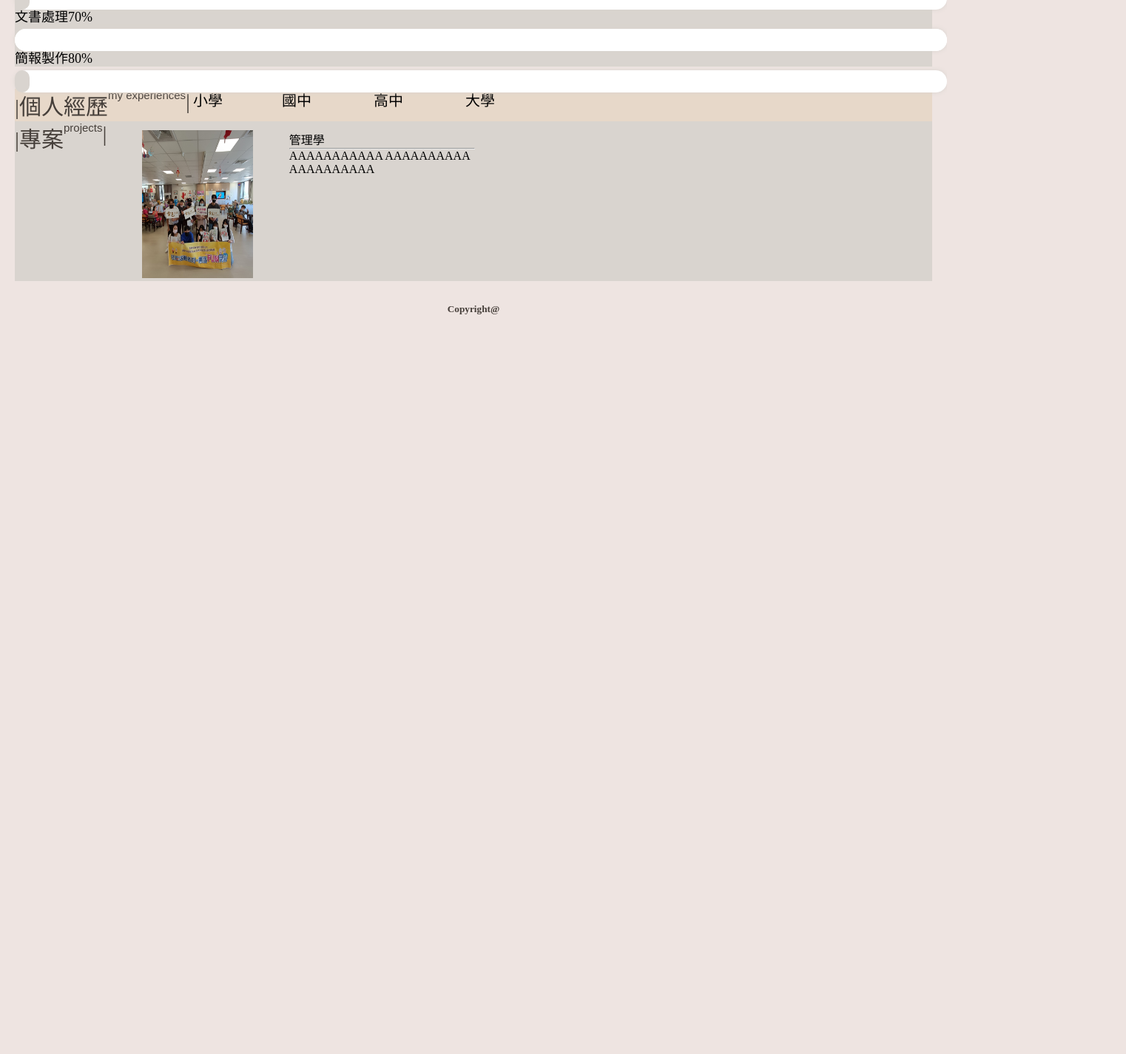
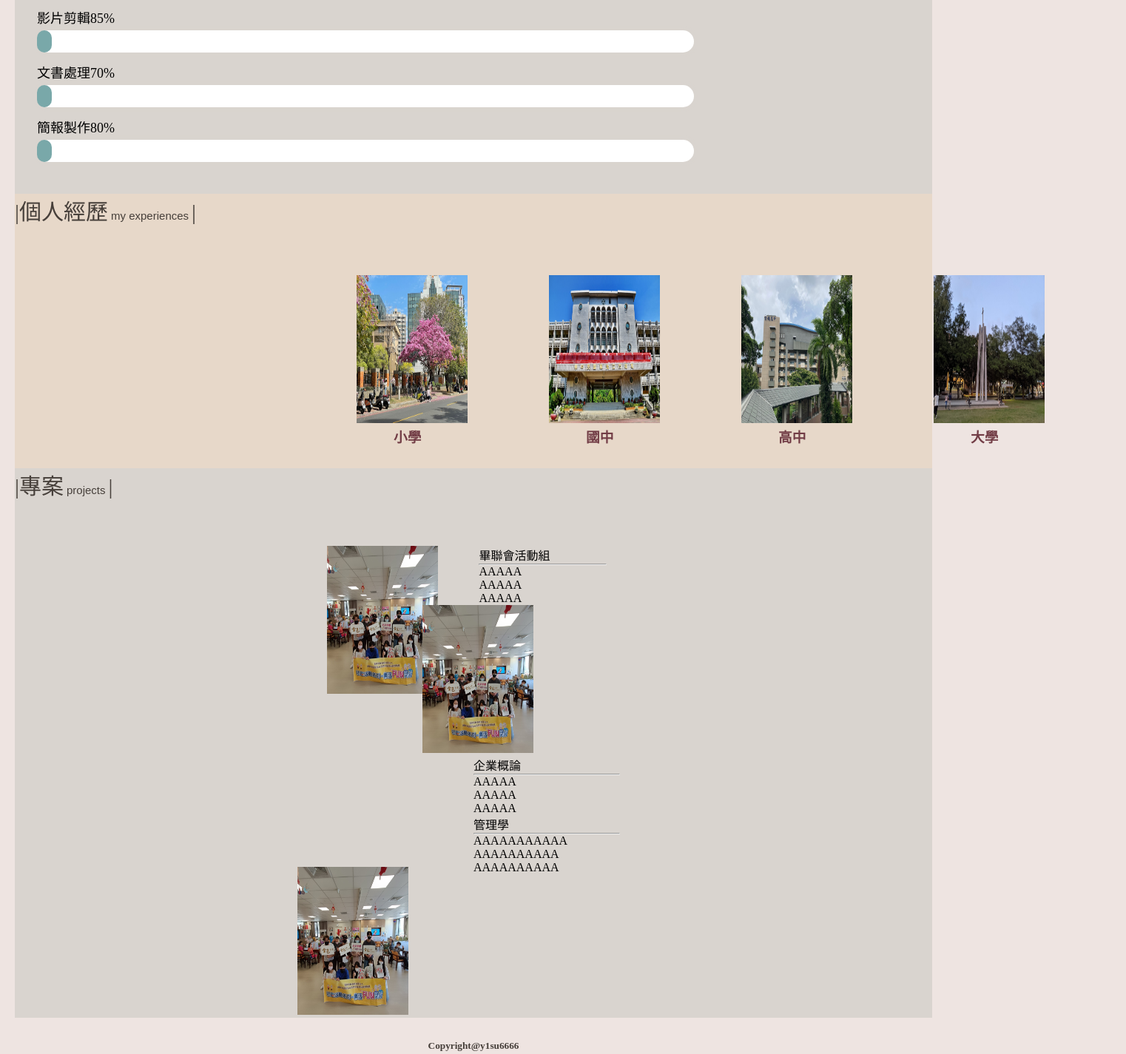
Before and after one commit to y1su6666/11144112, a plain HTML site: page website.html in a window 1280 px wide. Shown: the part 492-1917 px from the top of the page at 74% size, 1522 px wide, since content can reach past the window. Before the commit the page ends 928 px from the top, so only its background shows below. Drawn offline with Linux system fonts and the light colour scheme.

Commit message:
新增導引列圖示以及調整板塊

```diff
--- a/website.css
+++ b/website.css
@@ -27,6 +27,13 @@ nav a {
 
 nav a:hover {
     color: #723d46;
+}
+
+.list {
+    width: 18px;
+    height: 18px;
+    margin-right: 5px;
+    margin-bottom: -4px;
 }
 
 footer {
@@ -69,6 +76,9 @@ main {
     width: 150px;
     height: 200px;
     margin-left: 30px;
+    margin-top: 20px;
+    margin-bottom: 20px;
+    border-style: 5px black;
 }
 
 .name {
@@ -100,6 +110,19 @@ main {
 
 .card3 {
     background-color: #D9D4CF;
+    padding-bottom: 30px;
+}
+
+.skillsbar {
+    width: 70%;
+    margin-top: -30px;
+    margin-left: 30px;
+}
+
+.skillsbar p {
+    text-align: center;
+    padding: 10px;
+    width: 50px;
 }
 
 .skillsbar li {
@@ -108,7 +131,7 @@ main {
     font-size: 18px;
     border-radius: 30px;
     font-family: 標楷體;
-    margin-bottom: 30px;
+    margin: 48px 0;
 }
 
 .skillsbar li::before,
@@ -128,7 +151,6 @@ main {
     box-shadow: 0 0 6px #D9D4CF;
 }
 
-
 .skillsbar li::after {
     animation-duration: 5s;
     animation-fill-mode: forwards;
@@ -140,7 +162,7 @@ main {
     animation-name: video;
 }
 
-.word ::after {
+.word::after {
     animation-name: word;
 }
 
@@ -151,98 +173,75 @@ main {
 @keyframes video {
     from {
         width: 0%;
-        background-color: #D9D4CF;
+        background-color: #79a8a9;
     }
 
     to {
         width: 85%;
-        background-color: plum;
+        background-color: #3b8686;
     }
 }
 
 @keyframes word {
     from {
         width: 0%;
-        background-color: #D9D4CF;
+        background-color: #79a8a9;
     }
 
     to {
         width: 70%;
-        background-color: plum;
+        background-color: #3b8686;
     }
 }
 
 @keyframes ppt {
     from {
         width: 0%;
-        background-color: #D9D4CF;
+        background-color: #79a8a9;
     }
 
     to {
         width: 80%;
-        background-color: plum;
+        background-color: #3b8686;
     }
 }
 
-
-.circle {
-    --width: 200px;
-    --percent: 60;
-    --deg: calc(360deg * calc(var(--percent) / 100));
-    width: var(--width);
-    height: var(--width);
-    border-radius: 50%;
-    margin: 0px auto;
-    background-image: conic-gradient(red var(--deg), #ccc var(--deg));
-    position: relative;
-}
-
-.circle-inside {
-    --bar-width: 30px;
-    position: absolute;
-    display: flex;
-    left: 50%;
-    top: 50%;
-    transform: translate(-50%, -50%);
-    border-radius: 50%;
-    background: #eee;
-    width: calc(var(--width) - var(--bar-width));
-    height: calc(var(--width) - var(--bar-width));
-    align-items: center;
-    justify-content: center;
-    font-size: 32px;
+.p {
+    width: 30%;
 }
 
 .p1 {
-    width: 10%;
+    width: 40%;
 }
 
-.text1 {
-    font-size: 20px;
+.back {
+    justify-content: space-around;
+    display: flex;
+    margin: 30px;
+    margin-left: 90px;
 }
 
-.p2 {
-    width: 10%;
+.back h3 {
+    color: #723d46;
+    margin-left: 50px;
 }
 
-.text2 {
+.text1,
+.text2,
+.text3,
+.text4 {
     font-size: 20px;
+    font-family: 標楷體;
 }
 
-.p3 {
-    width: 10%;
-}
-
-.text3 {
-    font-size: 20px;
-}
-
-.p4 {
-    width: 10%;
-}
-
-.text4 {
-    font-size: 20px;
+.mchps,
+.khjh,
+.cjhs,
+.cycu {
+    width: 150px;
+    height: 200px;
+    margin-top: 80px;
+    margin-right: 110px;
 }
 
 .card4 {
@@ -253,6 +252,8 @@ main {
 .pj1 {
     padding-top: 1%;
     padding-left: 3%;
+    margin-right: 5%;
+    margin-left: 5%;
 }
 
 .pj1-1 {
@@ -261,7 +262,7 @@ main {
 }
 
 .pj1-2 {
-    width: 60%;
+    width: 50%;
     float: right;
 }
 
@@ -272,11 +273,60 @@ main {
     overflow: hidden;
 }
 
-.photo1 {
+.pj2-1 {
+    width: 30%;
+    float: left;
+}
+
+.pj2-2 {
+    width: 50%;
+    float: right;
+}
+
+.photo2 {
+    width: 150px;
+    height: 200px;
+    margin-left: 10px;
+    margin-top: 150px;
+    overflow: hidden;
+}
+
+.pj3-1 {
+    width: 30%;
+    float: left;
+}
+
+.pj3-2 {
+    width: 50%;
+    float: right;
+}
+
+.photo3 {
+    width: 150px;
+    height: 200px;
+    margin-left: 10px;
+    margin-top: 150px;
+    overflow: hidden;
+}
+
+.photo1,
+.photo2,
+.photo3 {
     transform: scale(1, 1);
     transition: all 1s ease-out;
 }
 
-.photo1:hover {
+.photo1:hover,
+.photo2:hover,
+.photo3:hover {
     transform: scale(1.2, 1.2);
 }
+
+.pro {
+    width: 30%;
+}
+
+.pro1 {
+    width: 40%;
+    margin-top: 100px;
+}
--- a/website.html
+++ b/website.html
@@ -12,11 +12,11 @@
 <body>
 
     <nav>
-        <a href="#aboutmebutton">About Me</a>
-        <a href="#programmingbutton">Programming Skills</a>
-        <a href="#skillsbutton">Skills</a>
-        <a href="#experiencesbutton">Experiences</a>
-        <a href="#projectsbutton">Projects</a>
+        <a href="#aboutmebutton"><img src="photo/導引列.png" class="list">About Me</a>
+        <a href="#programmingbutton"><img src="photo/導引列.png" class="list">Programming Skills</a>
+        <a href="#skillsbutton"><img src="photo/導引列.png" class="list">Skills</a>
+        <a href="#experiencesbutton"><img src="photo/導引列.png" class="list">Experiences</a>
+        <a href="#projectsbutton"><img src="photo/導引列.png" class="list">Projects</a>
     </nav>
 
     <main>
@@ -26,7 +26,8 @@
                     <span class="personal">|個人資訊</span> <span class="about">about me</span> <span
                         class="personal">|</span>
                     <h1>
-                        <img src="photo/LINE_ALBUM_2022.8.11_231104_1.jpg" class="myphoto">
+                        <img src="photo/LINE_ALBUM_2022.8.11_231104_1.jpg" class="myphoto"
+                            style="border:2px black dashed;">
                     </h1>
                 </div>
                 <div class="r">
@@ -58,21 +59,30 @@
 
         <section>
             <div class="card1" id="experiencesbutton">
+                <div class="p">
                     <span class="personal">|個人經歷</span> <span class="about">my experiences</span> <span
                         class="personal">|</span>
+                </div>
 
                 <div class="p1">
-                    <img>
-                    <span class="text1">小學</span>
+                    <div class="back">
+                        <div>
+                            <img src="photo/mchps.jpg" class="mchps">
+                            <h3>小學</h3>
                         </div>
-                <div class="p2">
-                    <span class="text2">國中</span>
+                        <div>
+                            <img src="photo/khjh.jpg" class="khjh">
+                            <h3>國中</h3>
                         </div>
-                <div class="p3">
-                    <span class="text3">高中</span>
+                        <div>
+                            <img src="photo/cjhs.jpg" class="cjhs">
+                            <h3>高中</h3>
                         </div>
-                <div class="p4">
-                    <span class="text4">大學</span>
+                        <div>
+                            <img src="photo/cycu.jpg" class="cycu">
+                            <h3>大學</h3>
+                        </div>
+                    </div>
                 </div>
 
             </div>
@@ -80,21 +90,60 @@
 
         <section>
             <div class="card4" id="projectsbutton">
-                <span class="personal">|專案</span> <span class="about">projects</span> <span class="personal">|</span>
+                <div class="pro">
+                    <span class="personal">|專案</span> <span class="about">projects</span> <span
+                        class="personal">|</span>
+                </div>
+
+                <div class="pro1">
                     <div class="pj1">
-                    <div class="pj1-1"><img src="photo/管理學.jpg" class="photo1"></div>
+                        <div class="pj1-1">
+                            <img src="photo/管理學.jpg" class="photo1">
+                        </div>
                         <div class="pj1-2">
-                        <div class="title1">管理學</div>
+                            <div class="title1">畢聯會活動組</div>
                             <hr size="2px" align="left" width="80%">
-                        <p>AAAAAAAAAAA
-                            AAAAAAAAAA
+                            <p>AAAAA<br>
+                                AAAAA<br>
+                                AAAAA
+                            </p>
+                        </div>
+                    </div>
+
+                    <div class="pj2">
+                        <div class="pj2-1">
+                            <img src="photo/管理學.jpg" class="photo1">
+                        </div>
+                        <div class="pj2-2">
+                            <div class="title2">企業概論</div>
+                            <hr size="2px" align="left" width="80%">
+                            <p>AAAAA<br>
+                                AAAAA<br>
+                                AAAAA
+                            </p>
+                        </div>
+                    </div>
+
+                    <div class="pj3">
+                        <div class="pj3-1">
+                            <img src="photo/管理學.jpg" class="photo2">
+                        </div>
+                        <div class="pj3-2">
+                            <div class="title3">管理學</div>
+                            <hr size="2px" align="left" width="80%">
+                            <p>AAAAAAAAAAA<br>
+                                AAAAAAAAAA<br>
                                 AAAAAAAAAA
                             </p>
+                        </div>
+                    </div>
+                </div>
+            </div>
             </div>
         </section>
     </main>
     <footer>
-        <h5>Copyright@</h5>
+        <h5>Copyright@y1su6666</h5>
     </footer>
 </body>
 
```
Also changed, not shown: photo/cjhs.jpg (added), photo/cycu.jpg (added), photo/khjh.jpg (added), photo/mchps.jpg (added), photo/導引列.png (added). Lines whose indentation alone changed are shown as unchanged.
